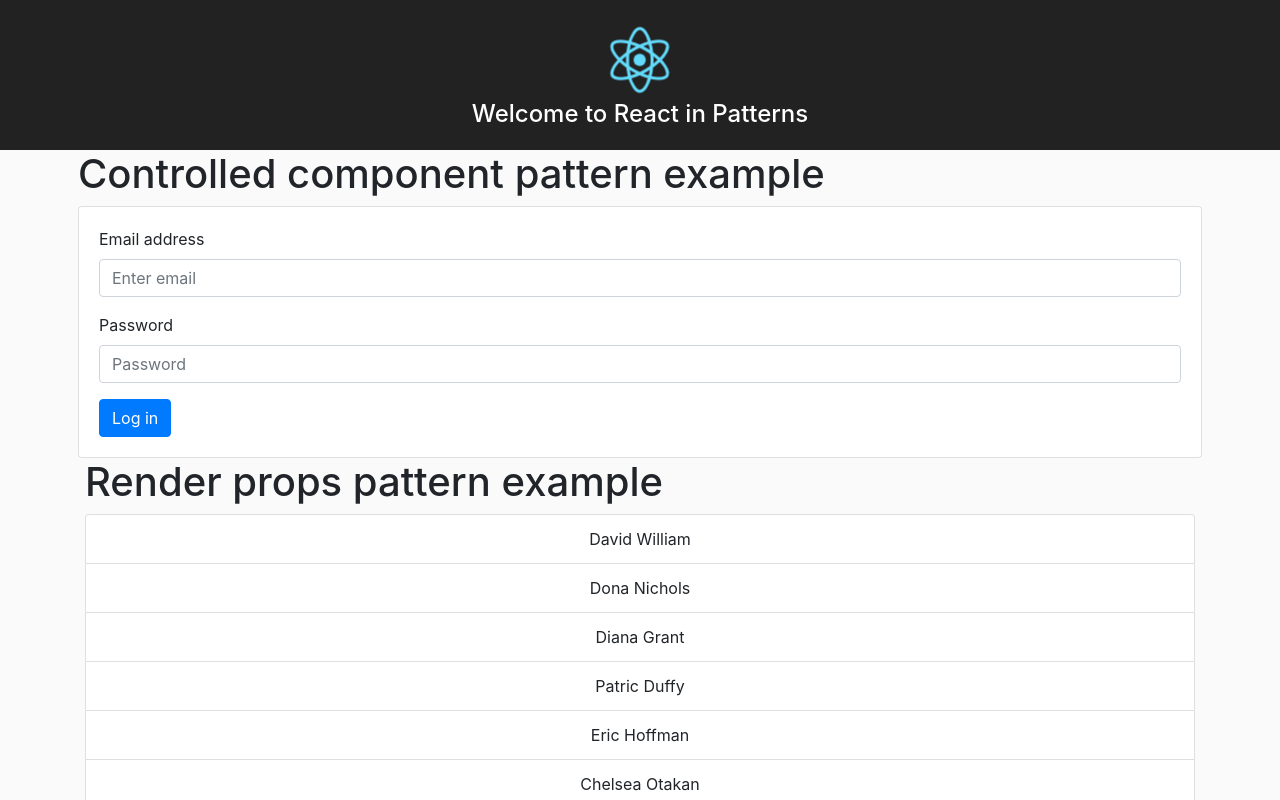
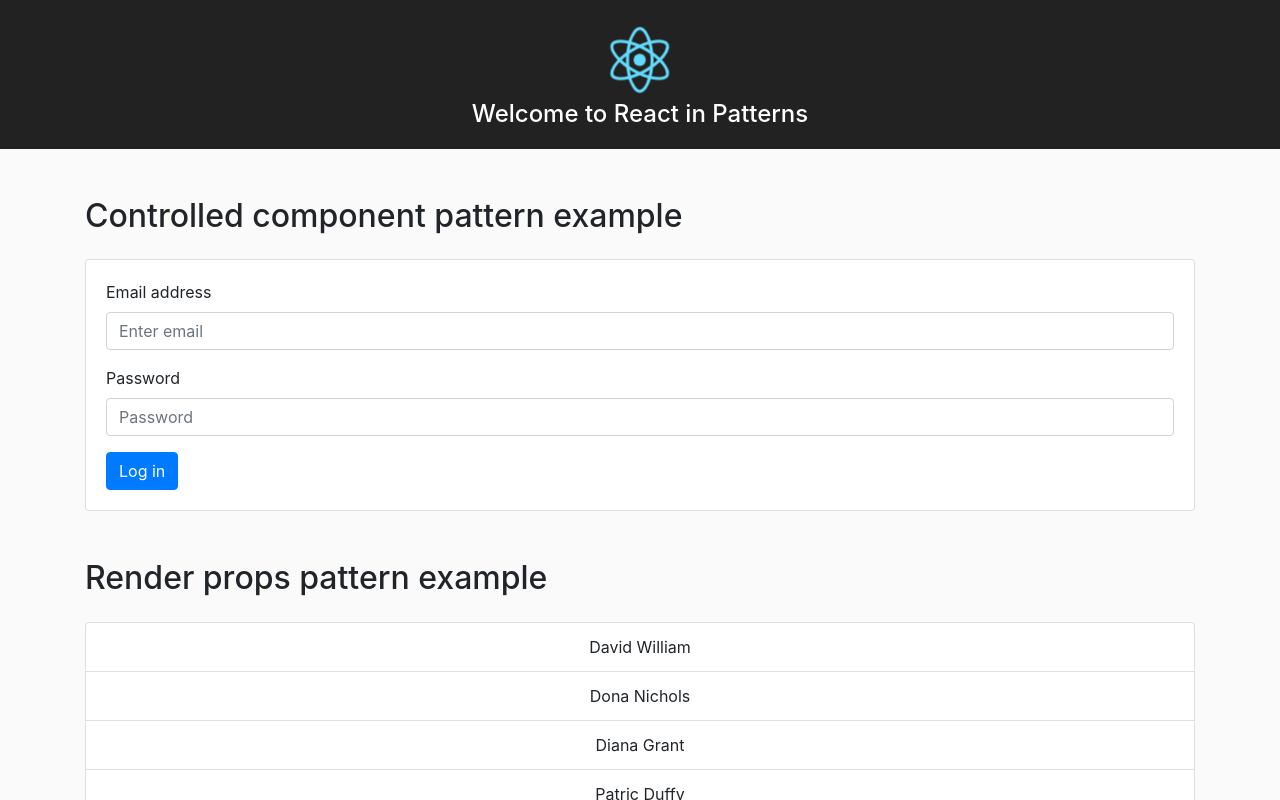
Before and after one commit to paulinamasiak/react-in-patterns, a React (Create React App) app: page / in a window 1280 px wide. Shown: the top 800 px of the page. Built offline with nearby package versions, Linux system fonts and the light colour scheme.

Commit message:
Refactoring

```diff
--- a/src/App.js
+++ b/src/App.js
@@ -12,8 +12,12 @@ class App extends Component {
           <h1 className="app-title">Welcome to React in Patterns</h1>
         </header>
         <main>
-          <ControlledComponent />
-          <RenderProps />
+          <section className="app-section">
+            <ControlledComponent />
+          </section>
+          <section className="app-section">
+            <RenderProps />
+          </section>
         </main>
       </div>
     );
--- a/src/controlled-component/index.js
+++ b/src/controlled-component/index.js
@@ -5,14 +5,14 @@ import LoginForm from './components/LoginForm';
 // by React on subsequent user input
 
 const ControlledComponent = () => (
-  <section className="container px-2">
-    <h1>Controlled component pattern example</h1>
+  <div className="container">
+    <h1 className="h2 mb-4">Controlled component pattern example</h1>
     <div className="card">
       <div className="card-body">
         <LoginForm />
       </div>
     </div>
-  </section>
+  </div>
 );
 
 export default ControlledComponent;
--- a/src/index.css
+++ b/src/index.css
@@ -11,19 +11,23 @@ body {
 
 .app-header {
   background-color: #222;
-  height: 150px;
-  padding: 20px;
+  height: 9.3rem;
+  padding: 1.25rem;
   color: white;
 }
 
 .app-title {
-  font-size: 1.5em;
+  font-size: 1.5rem;
 }
 
 .app-intro {
   font-size: large;
 }
 
+.app-section {
+  margin: 3rem 0;
+}
+
 @keyframes App-logo-spin {
   from { transform: rotate(0deg); }
   to { transform: rotate(360deg); }
--- a/src/render-props/index.js
+++ b/src/render-props/index.js
@@ -12,10 +12,10 @@ const itemRederer = ({ id, name }) => (
 );
 
 const RenderPropsPattern = () => (
-  <section className="container">
-    <h1>Render props pattern example</h1>
+  <div className="container">
+    <h1 className="h2 mb-4">Render props pattern example</h1>
     <List items={contacts} itemRenderer={itemRederer} />
-  </section>
+  </div>
 );
 
 export default RenderPropsPattern;
```
